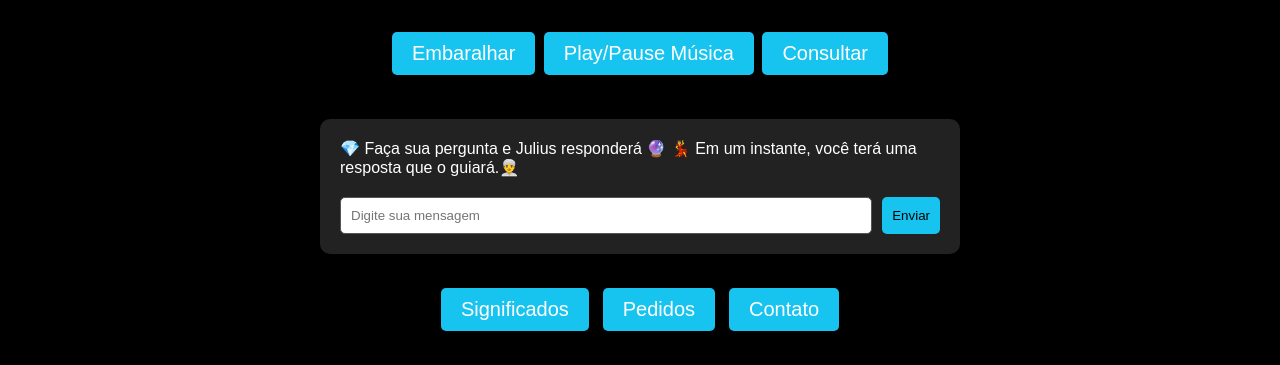
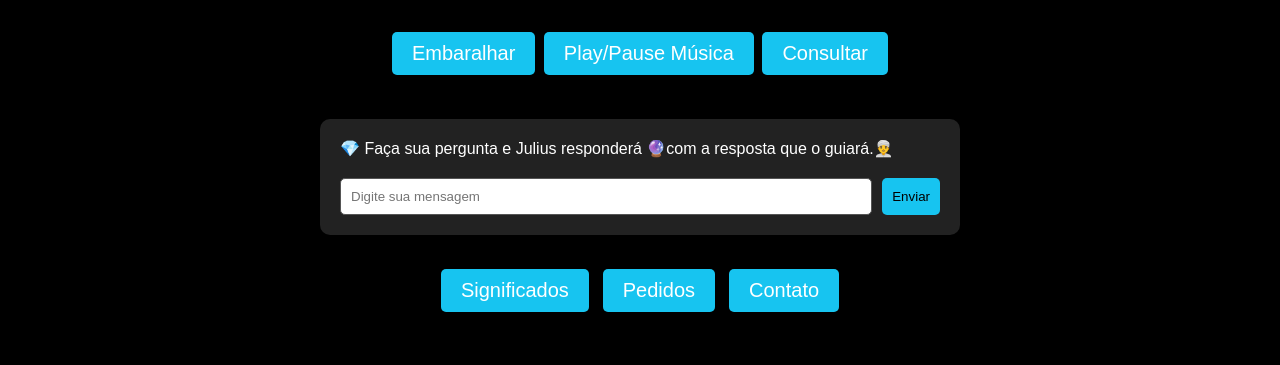
Before and after one commit to AstridNielsen-lab/julius.github.io, a website: page index.html in a window 1280 px wide. Shown: the part 561-926 px from the top of the page. Drawn offline with nearby package versions, Linux system fonts and the light colour scheme.

Commit message:
Update index.html

```diff
--- a/index.html
+++ b/index.html
@@ -179,7 +179,7 @@
 
 <div class="chat-container">
     <div class="header-container">
-    <span class="text">💎 Faça sua pergunta e Julius responderá 🔮 💃 Em um instante, você terá uma resposta que o guiará.👳‍♂️ </span>
+    <span class="text">💎 Faça sua pergunta e Julius responderá 🔮com a resposta que o guiará.👳‍♂️ </span>
     </div>
     <div id="chat-history"></div>
     <div class="form-group">
```
